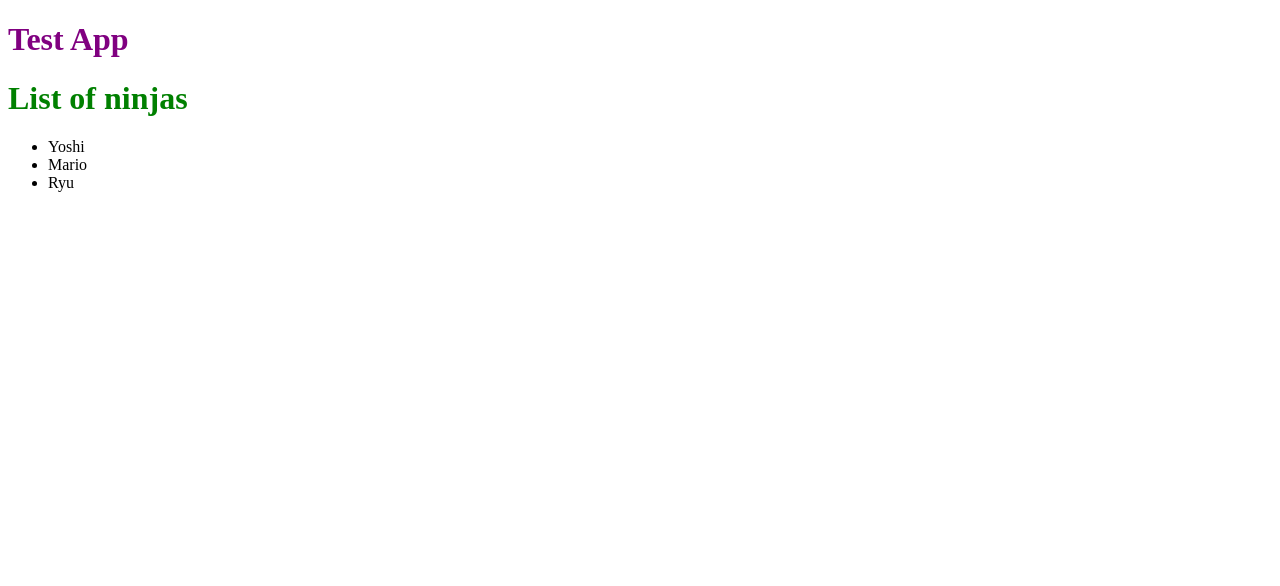
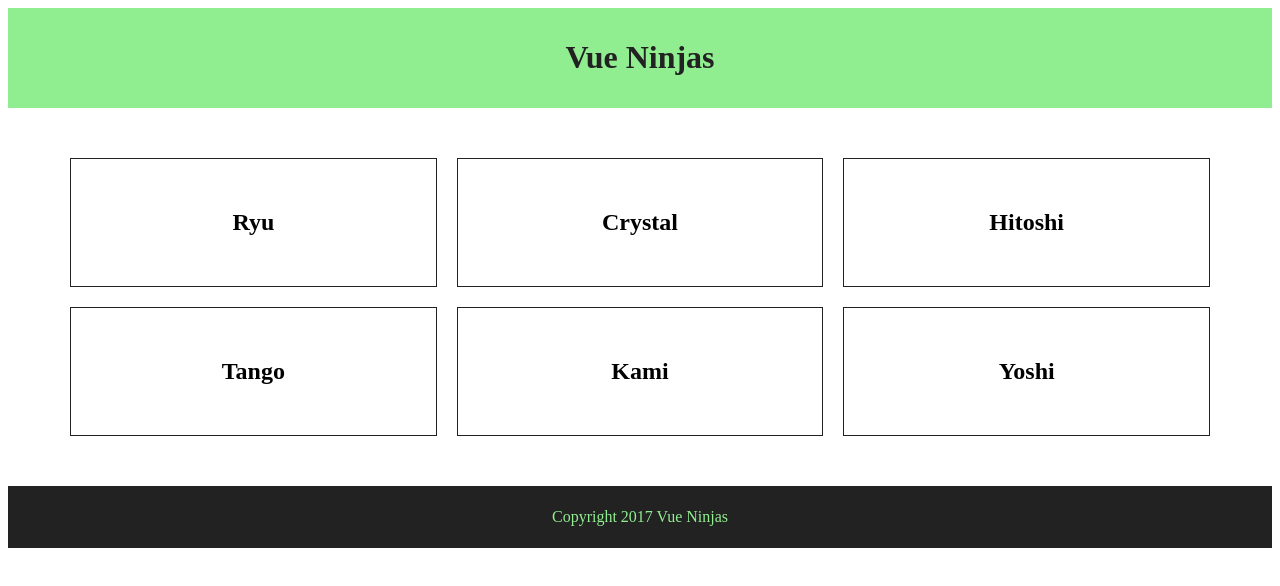
Before and after one commit to newklear-job/vuejsCLI-test, a Vue app: page / in a window 1280 px wide. Shown: the top 586 px of the page. Built offline with nearby package versions, Linux system fonts and the light colour scheme.

Commit message:
Multiple Components

```diff
--- a/src/App.vue
+++ b/src/App.vue
@@ -1,27 +1,31 @@
 <template>
   <div>
-<h1> {{title}} </h1>
-<ninjas></ninjas>
+    <app-header></app-header>
+<app-ninjas></app-ninjas>
+
+    <app-footer></app-footer>
   </div>
 </template>
 
 <script>
-import Ninjas from './Ninjas.vue'
+import Header from './components/Header.vue'
+import Footer from './components/Footer.vue'
+import Ninjas from './components/Ninjas.vue'
 
 export default {
   components:{
-    'ninjas': Ninjas
+    'app-header': Header,
+    'app-footer': Footer,
+    'app-ninjas': Ninjas
   },
   data(){
     return {
-      title:'Test App'
+
     }
   }
 }
 </script>
 
 <style>
-h1{
-  color:purple;
-}
+
 </style>
--- a/src/Ninjas.vue
+++ /dev/null
@@ -1,26 +0,0 @@
-<template>
-  <div>
-  <h1>List of ninjas</h1>
-  <ul>
-<li v-for="ninja in ninjas"> {{ninja}}</li>
-  </ul>
-</div>
-</template>
-
-<script>
-
-export default {
-  data(){
-    return {
-      ninjas: ['Yoshi', 'Mario', 'Ryu']
-    }
-  }
-}
-</script>
-
-<style scoped>
-h1{
-  color:green;
-}
-
-</style>
--- /dev/null
+++ b/src/components/Footer.vue
@@ -0,0 +1,29 @@
+<template>
+  <footer>
+<p>{{copyright}}</p>
+  </footer>
+</template>
+
+<script>
+
+export default {
+
+  data(){
+    return {
+      copyright: 'Copyright 2017 Vue Ninjas'
+    }
+  }
+}
+</script>
+
+<style scoped>
+footer{
+  background: #222;
+  padding:6px;
+
+}
+p{
+  color:lightgreen;
+  text-align: center;
+}
+</style>
--- /dev/null
+++ b/src/components/Header.vue
@@ -0,0 +1,28 @@
+<template>
+<header>
+  <h1>{{title}}</h1>
+</header>
+</template>
+
+<script>
+
+
+export default {
+  data(){
+    return {
+        title: "Vue Ninjas"
+    }
+  }
+}
+</script>
+
+<style scoped>
+header{
+  background: lightgreen;
+  padding: 10px;
+}
+h1{
+  color: #222;
+  text-align: center;
+}
+</style>
--- /dev/null
+++ b/src/components/Ninjas.vue
@@ -0,0 +1,49 @@
+<template>
+    <div id="ninjas">
+        <ul>
+            <li v-for="ninja in ninjas" v-on:click="ninja.show = !ninja.show">
+                <h2>{{ ninja.name }}</h2>
+                <h3 v-show="ninja.show">{{ ninja.speciality }}</h3>
+            </li>
+        </ul>
+    </div>
+</template>
+<script>
+export default {
+    data(){
+        return{
+            ninjas: [
+                {name: 'Ryu', speciality: 'Vue Components', show: false},
+                {name: 'Crystal', speciality: 'HTML Wizardry', show: false},
+                {name: 'Hitoshi', speciality: 'Click Events', show: false},
+                {name: 'Tango', speciality: 'Conditionals', show: false},
+                {name: 'Kami', speciality: 'Webpack', show: false},
+                {name: 'Yoshi', speciality: 'Data Diggin', show: false}
+            ]
+        }
+    }
+}
+</script>
+<style scoped>
+#ninjas{
+    width: 100%;
+    max-width: 1200px;
+    margin: 40px auto;
+    padding: 0 20px;
+    box-sizing: border-box;
+}
+ul{
+    display: flex;
+    flex-wrap: wrap;
+    list-style-type: none;
+    padding: 0;
+}
+li{
+    flex-grow: 1;
+    flex-basis: 300px;
+    text-align: center;
+    padding: 30px;
+    border: 1px solid #222;
+    margin: 10px;
+}
+</style>
```
